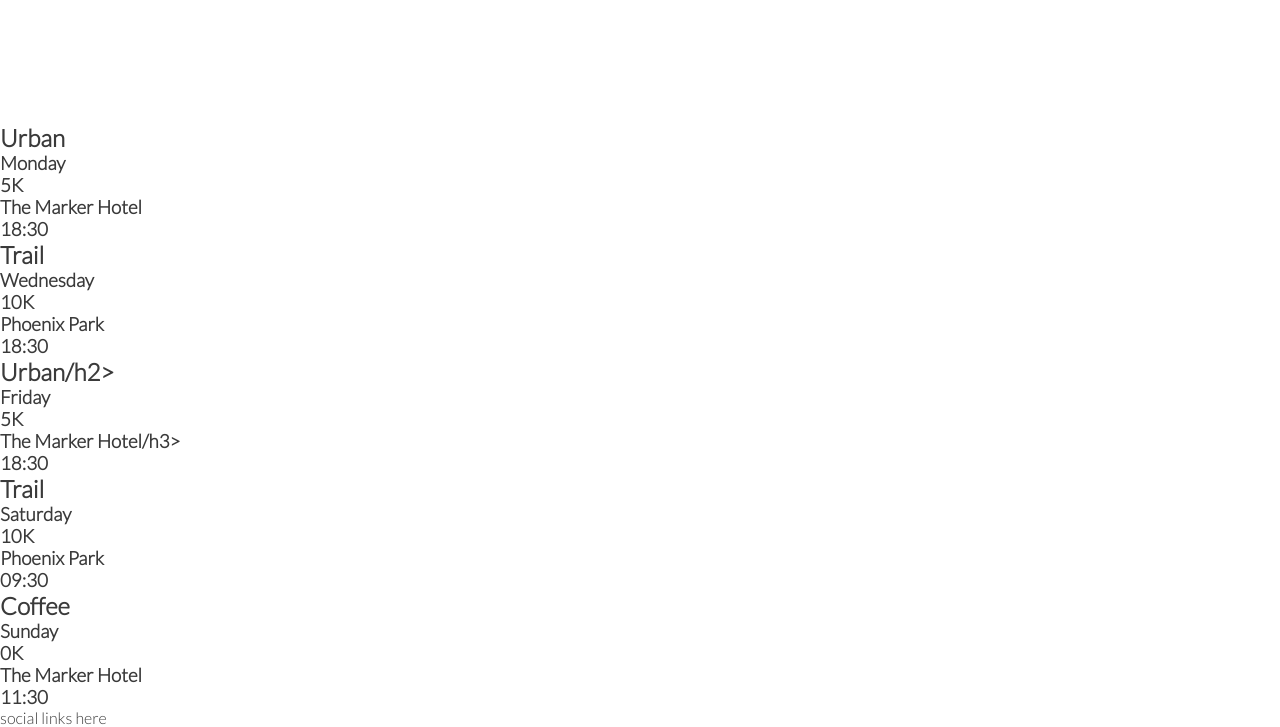
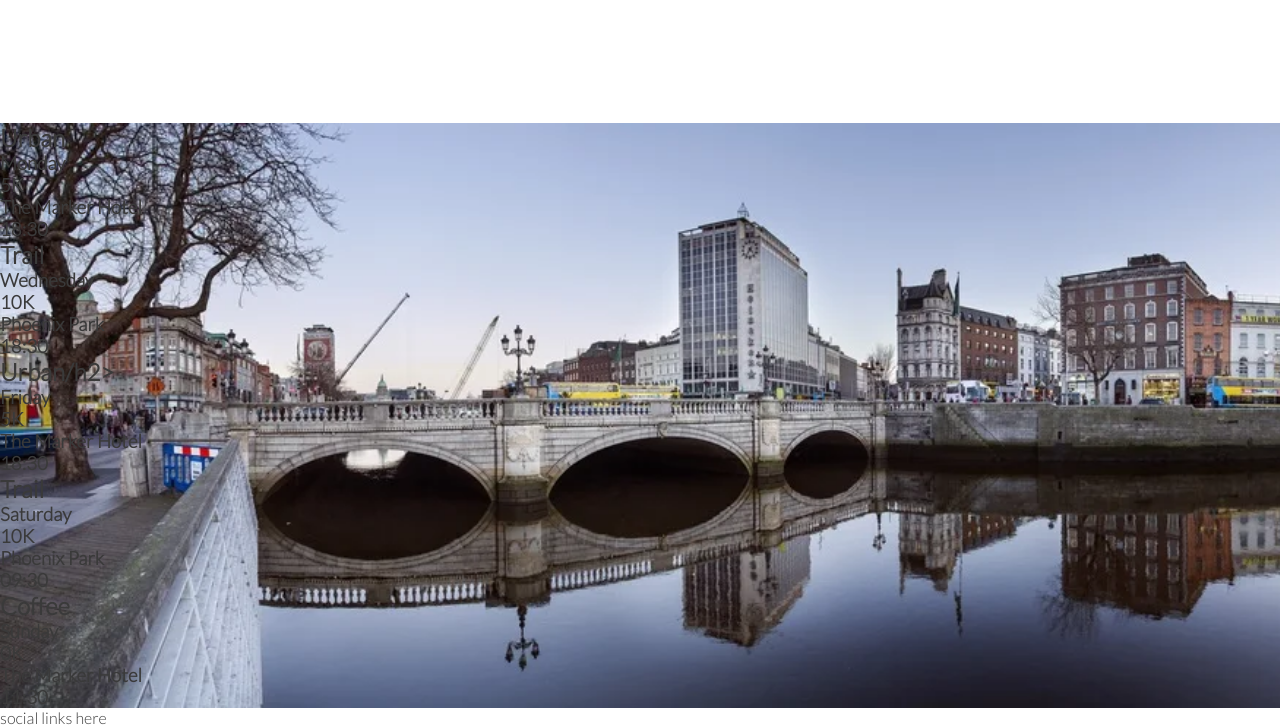
Before and after one commit to caoimheD/love-running, a plain HTML site: page index.html in a window 1280 px wide. Shown: the part 1172-1899 px from the top of the page. Drawn offline with nearby package versions, Linux system fonts and the light colour scheme.

Commit message:
add background image to times section

```diff
--- a/assets/css/style.css
+++ b/assets/css/style.css
@@ -176,3 +176,13 @@ hr {
     height: 100%;
     border-radius: 50%;
 }
+
+/* event times */
+
+#times {
+    background-image: url('../images/dublin-city.webp');
+    background-repeat: no-repeat;
+    background-size: cover;
+    width: 100%;
+    overflow: hidden;
+}
--- a/index.html
+++ b/index.html
@@ -76,7 +76,7 @@
 
         </div>
     </section>
-    <section>
+    <section id="times">
         <div>
             <h2>Urban</h2>
             <h3>Monday</h3>
@@ -95,7 +95,7 @@
             <h2>Urban/h2>
             <h3>Friday</h3>
             <h3>5K</h3>
-            <h3>The Marker Hotel/h3>
+            <h3>The Marker Hotel</h3>
             <h3>18:30</h3>
         </div>
         <div>
```
Also changed, not shown: assets/images/dublin-city.webp (added).
